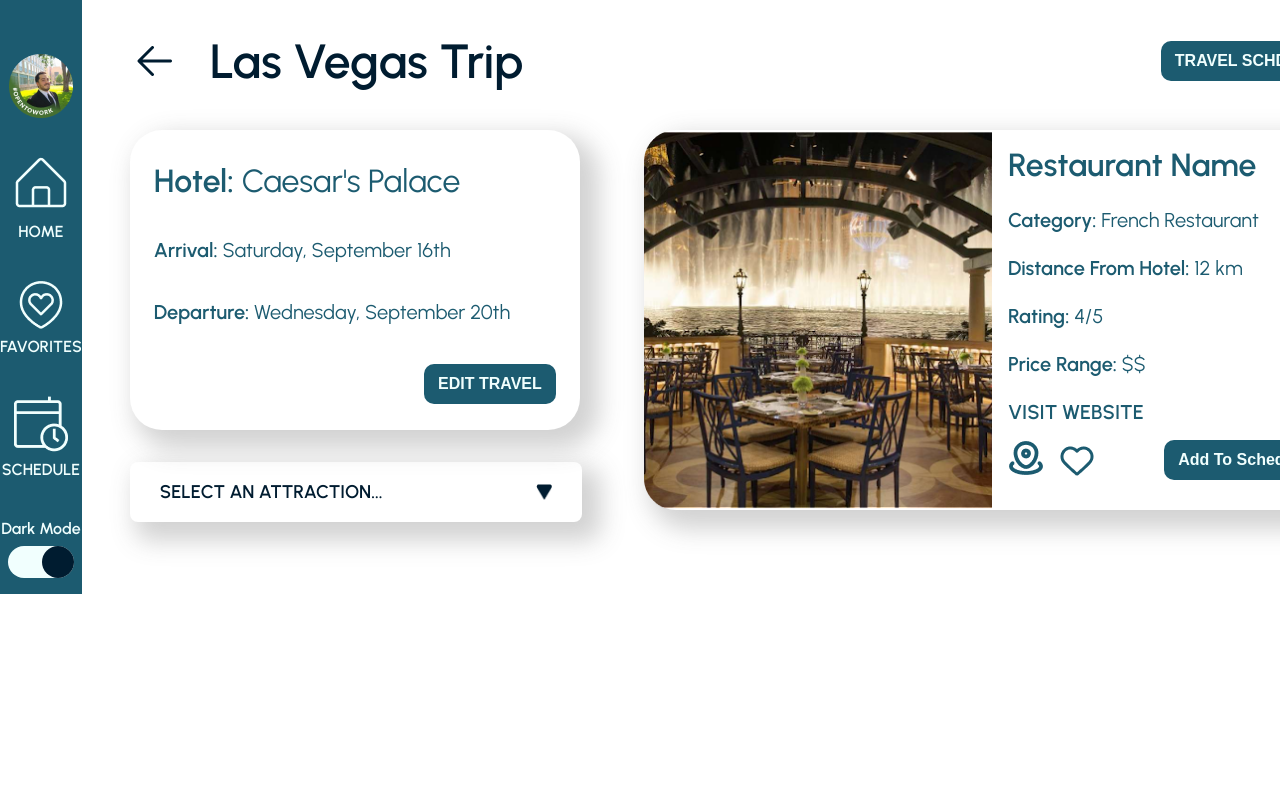
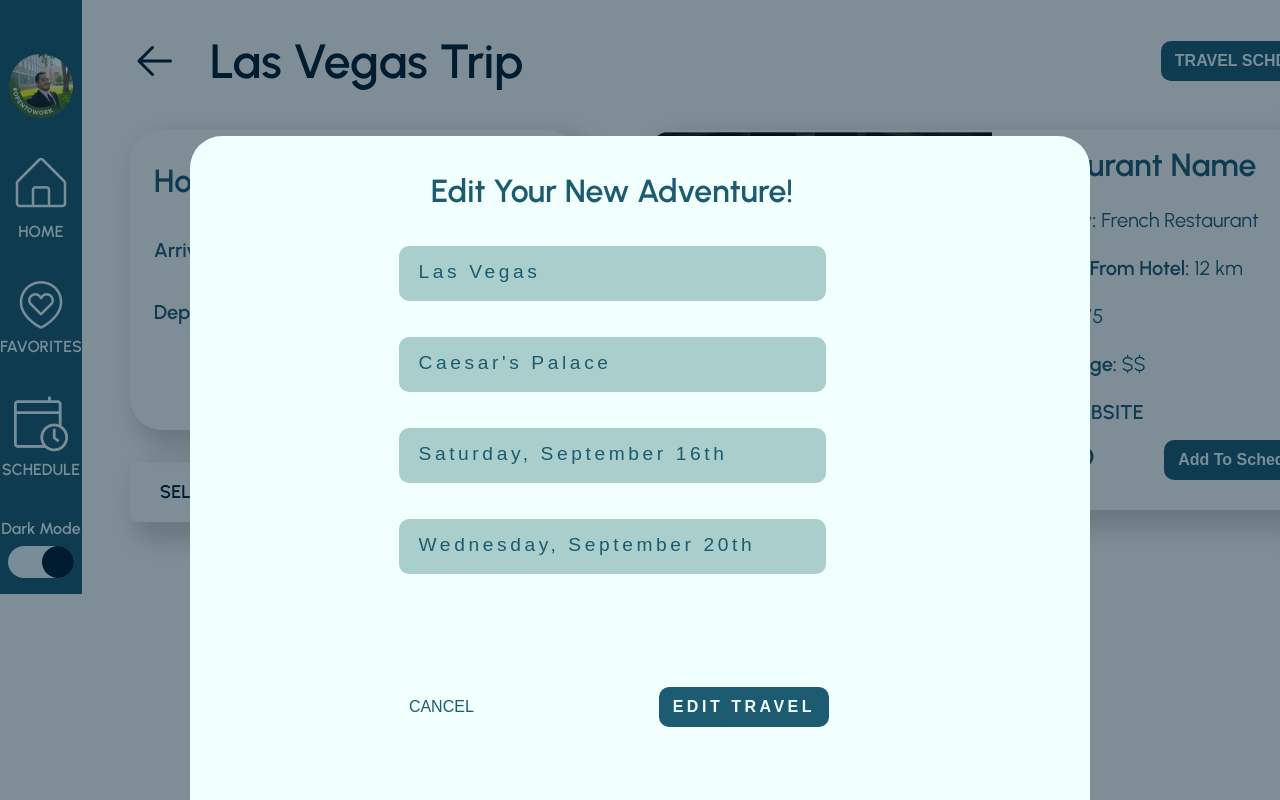
Before and after one commit to Bardia30/WanderPal-FrontEnd, a React (Create React App) app: page /1/travelDetails/1 in a window 1280 px wide. Both pictures are taken after a click on the button "EDIT TRAVEL". Shown: the top 800 px of the page. Built offline with nearby package versions, Linux system fonts and the light colour scheme.

Commit message:
added modals

```diff
--- /dev/null
+++ b/src/components/EditTravelModal/EditTravelModal.jsx
@@ -0,0 +1,93 @@
+import {useState, useContext} from 'react';
+import './EditTravelModal.scss';
+import '../InputField/InputField';
+import InputField from '../InputField/InputField';
+import '../InputField/InputField.scss';
+import Button from '../Button/Button';
+import ThemeContext from '../context/theme-context';
+
+const EditTravelModal = ({setIsEditTravelClicked, travel}) => {
+    const {theme} = useContext(ThemeContext);
+
+    const {destination, hotel, arrival, departure} = travel;
+
+    const handleCloseModal = () => {
+        setIsEditTravelClicked(false);
+    }
+
+    const [isArrivalInputFocused, setIsArrivalInputFocused] = useState(false);
+    const [isDepartureInputFocused, setIsDepartureInputFocused] = useState(false);
+
+    const handleArrivalFocus = () => {
+        setIsArrivalInputFocused(true);
+    }
+
+    const handleDepartureFocus = () => {
+        setIsDepartureInputFocused(true);
+    }
+
+    const handleArrivalBlur = (e) => {
+        if (!e.target.value) {
+            setIsArrivalInputFocused(false);
+        }
+    }
+
+    const handleDepartureBlur = (e) => {
+        if (!e.target.value) {
+            setIsDepartureInputFocused(false);
+        }
+    }
+
+    return (
+        <div onClick={handleCloseModal} className='add-dest'>
+            <section onClick={e => e.stopPropagation()} className={`add-new add-new--${theme}`}>
+                <section className='add-new__top-section'>
+                    {/* <section className='add-new__left-section'> */}
+                        <h1 className={`add-new__title add-new__title--${theme}`}>Edit Your New Adventure!</h1>
+                        <form className='add-new__form' action="submit">
+                            <InputField
+                                type="text"
+                                inputClass="add-new__input"
+                                placeholder={destination}
+                            />
+                            <InputField
+                                type="text"
+                                inputClass="add-new__input"
+                                placeholder={hotel}
+                            />
+                            <InputField
+                                type= {isArrivalInputFocused ? "date" : "text"}
+                                onFocus = {handleArrivalFocus}
+                                onBlur = {handleArrivalBlur}
+                                inputClass="add-new__input"
+                                placeholder={isArrivalInputFocused ? "" : arrival}
+                            />
+                            <InputField
+                                type= {isDepartureInputFocused ? "date" : "text"}
+                                onFocus = {handleDepartureFocus}
+                                onBlur = {handleDepartureBlur}
+                                inputClass="add-new__input"
+                                placeholder={isDepartureInputFocused ? "" : departure}
+                            />
+                        </form>
+                    {/* </section> */}
+
+                </section>
+
+                <div className='add-new__buttons'>
+                    <Button
+                        buttonClass={`add-new__cancel-cta add-new__cancel-cta--${theme}`}
+                        text="cancel"
+                        onClick={handleCloseModal}
+                    />
+                    <Button
+                        buttonClass="add-new__add-cta"
+                        text="Edit Travel"
+                    />
+                </div>
+            </section>
+        </div>
+    )
+}
+
+export default EditTravelModal
--- a/src/pages/TravelDetailsPage.jsx
+++ b/src/pages/TravelDetailsPage.jsx
@@ -11,13 +11,25 @@ import restoPic from '../assets/temp-rest-pic.png';
 import './TravelDetailsPage.scss';
 import ThemeContext from '../components/context/theme-context';
 import AddNewScheduleModal from '../components/AddNewScheduleModal/AddNewScheduleModal';
-
+import EditTravelModal from '../components/EditTravelModal/EditTravelModal';
 
 
 const TravelDetailsPage = () => {
   const {theme} = useContext(ThemeContext);
 
   const [isAddScheduleClicked, setIsAddScheduleClicked] = useState(false)
+
+  const [isEditTravelClicked, setIsEditTravelClicked] = useState(false)
+
+
+  const travelObj = {
+    destination: "Las Vegas",
+    hotel: "Caesar's Palace",
+    arrival: "Saturday, September 16th",
+    departure: "Wednesday, September 20th"
+  }
+
+
 
   return (
     <>
@@ -41,6 +53,7 @@ const TravelDetailsPage = () => {
             <Button
               text="edit travel"
               buttonClass="travel__edit-cta"
+              onClick={setIsEditTravelClicked}
              />
           </section>
           <DropDown />
@@ -76,6 +89,13 @@ const TravelDetailsPage = () => {
     {isAddScheduleClicked &&
       <AddNewScheduleModal setIsAddScheduleClicked={setIsAddScheduleClicked}/>
     }
+
+    {isEditTravelClicked &&
+      <EditTravelModal setIsEditTravelClicked={setIsEditTravelClicked} travel={travelObj}/>
+    }
+
+
+
     </>
   )
 }
```
Also changed, not shown: src/components/EditTravelModal/EditTravelModal.scss (added).
